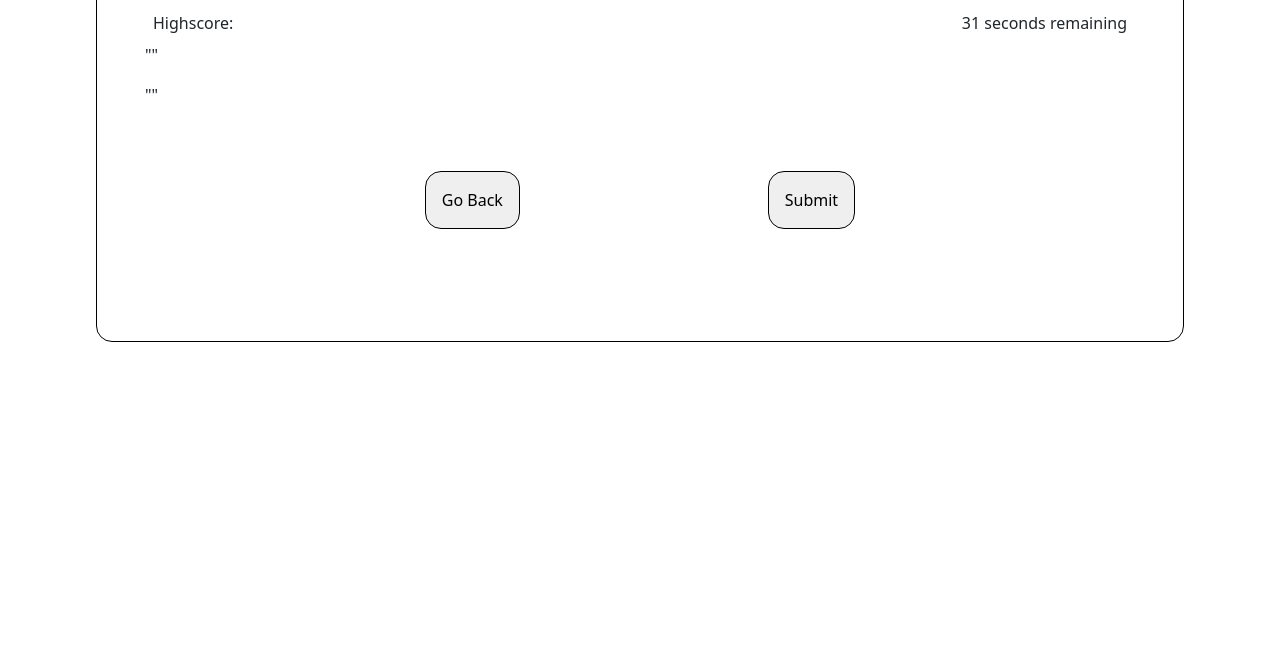
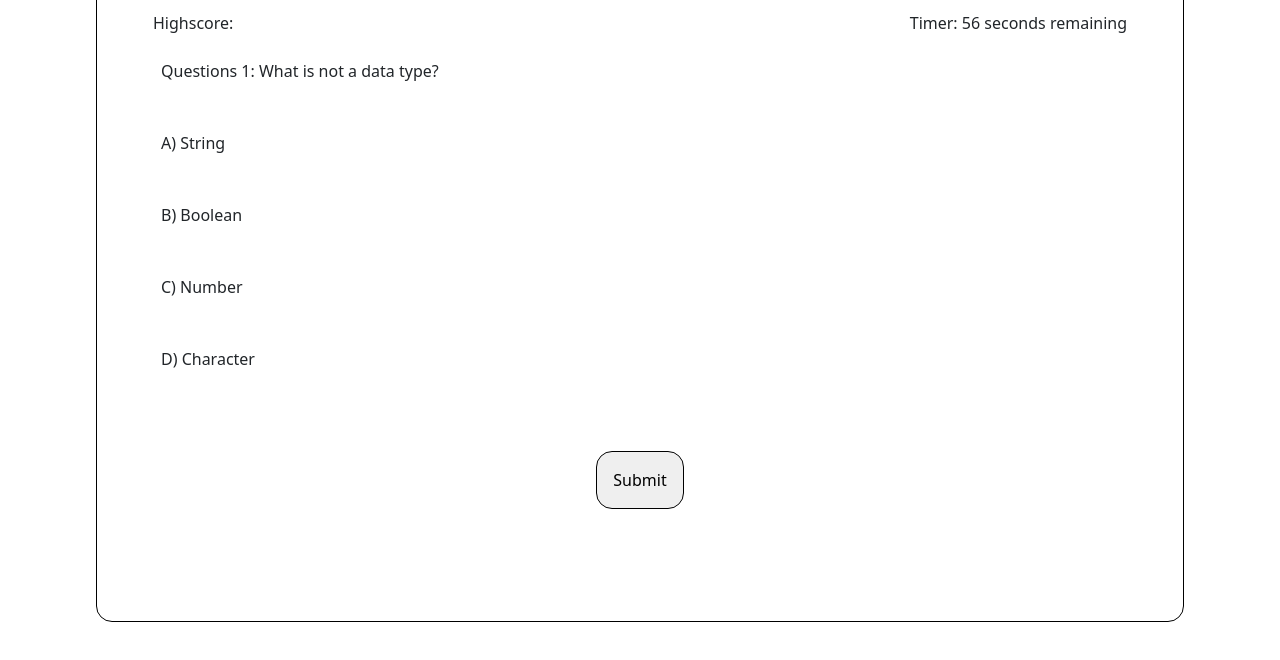
Before and after one commit to Brett-C/JavaScript-Quiz, a plain HTML site: page index.html in a window 1280 px wide. Shown: the part 150-810 px from the top of the page. Drawn offline with nearby package versions, Linux system fonts and the light colour scheme.

Commit message:
Created the questions and got them on the page

```diff
--- a/index.html
+++ b/index.html
@@ -13,13 +13,16 @@
         <h1 class="text-center">JavaScript Quiz!</h1>
         <div class="d-flex justify-content-between">
             <p class="m-2" id="">Highscore:</p>
-            <p class="m-2" id="timer">Timer:</p>
+            <p class="m-2" id="timer"></p>
         </div>
-        <p class="" id="question">""</p>
-        <p class="" id="answers">""</p>
+        <p class="p-3" id="question">""</p>
+        <p class="p-3" id="answerA">""</p>
+        <p class="p-3" id="answerB">""</p>
+        <p class="p-3" id="answerC">""</p>
+        <p class="p-3" id="answerD">""</p>
 
         <div class="d-flex justify-content-evenly m-5">
-            <button id="backButton" class="border border-black m-3 p-3 rounded-4">Go Back</button>
+
             <button id="submitButton" class="border border-black m-3 p-3 rounded-4">Submit</button>
         </div>
     </div>
--- a/script.js
+++ b/script.js
@@ -1,23 +1,103 @@
 //Timer
-var timeLeft = 35;
-var time = document.getElementById('timer');
-var timerId = setInterval(countdown, 1000);
+let timeLeft = 60;
+const time = document.getElementById('timer');
+const timerId = setInterval(countdown, 1000);
+let questionEl = document.getElementById('question');
+let answerElA = document.getElementById('answerA');
+let answerElB = document.getElementById('answerB');
+let answerElC = document.getElementById('answerC');
+let answerElD = document.getElementById('answerD');
 
 function countdown() {
     if (timeLeft == 0) {
         clearTimeout(timerId);
         //insert run highscore page
     } else {
-        time.innerHTML = timeLeft + ' seconds remaining';
+        time.innerHTML = 'Timer: ' + timeLeft + ' seconds remaining';
         timeLeft--;
     }
-
 }
 
 //event listeners
-document.getElementById("backButton").addEventListener("click", function() {
-     alert("hi");
-     });
-document.getElementById("submitButton").addEventListener("click", function() {
+
+document.getElementById("submitButton").addEventListener("click", function () {
     alert('hi');
 });
+
+
+
+// question one: Question
+
+// A
+// B
+// C
+// D
+
+// if {
+//     // answer A is chosen, add 5 points to score
+// } else {
+//     // add 0 points to score && timeLeft - 5
+// };
+
+
+const questions = [
+    {
+        question: "Questions 1: What is not a data type?",
+        answers: [
+            "A) String",
+            "B) Boolean",
+            "C) Number",
+            "D) Character"],
+        correctAnswer: 'D'
+    }, {
+        question: "Questions 2: What is not a data type?",
+        answers: [
+            "A) String",
+            "B) Boolean",
+            "C) Number",
+            "D) Character"],
+        correctAnswer: 'D'
+    }, {
+        question: "Questions 3: What is not a data type?",
+        answers: [
+            "A) String",
+            "B) Boolean",
+            "C) Number",
+            "D) Character"],
+        correctAnswer: 'D'
+    }, {
+        question: "Questions 4: What is not a data type?",
+        answers: [
+            "A) String",
+            "B) Boolean",
+            "C) Number",
+            "D) Character"],
+        correctAnswer: 'D'
+
+    }, {
+        question: "Questions 5: What is not a data type?",
+        answers: [
+            "A) String",
+            "B) Boolean",
+            "C) Number",
+            "D) Character"],
+        correctAnswer: 'D'
+    }
+]
+
+let questionIndex = 0;
+renderQuestion(questionIndex);
+
+function nextQuestion() {
+    questionIndex++;
+    renderQuestion(questionIndex);
+}
+
+function renderQuestion (index) {
+    let currentQuestion = questions[index];
+    questionEl.textContent = currentQuestion.question;
+    answerElA.textContent = currentQuestion.answers[0];
+    answerElB.textContent = currentQuestion.answers[1];
+    answerElC.textContent = currentQuestion.answers[2];
+    answerElD.textContent = currentQuestion.answers[3];
+};
```
